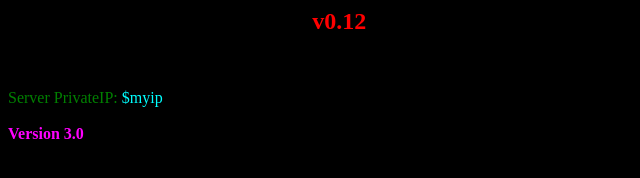
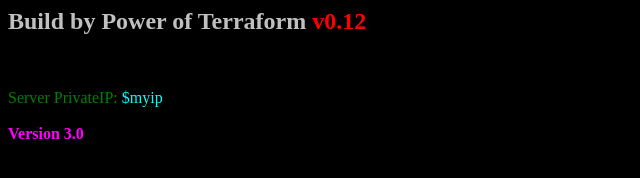
Before and after one commit to nar3kjan/packer-html, a plain HTML site: page index.html in a window 1280 px wide. Shown: the whole page, without its empty margins (0-640 px from the left). Drawn offline with Linux system fonts and the light colour scheme.

Commit message:
Update index.html

```diff
--- a/index.html
+++ b/index.html
@@ -1,6 +1,6 @@
 <html>
 <body bgcolor="black">
-<h2><font color="black">Build by Power of Terraform <font color="red"> v0.12</font></h2><br><p>
+<h2><font color="silver">Build by Power of Terraform <font color="red"> v0.12</font></h2><br><p>
 <font color="green">Server PrivateIP: <font color="aqua">$myip<br><br>
 <font color="magenta">
 <b>Version 3.0</b>
```
